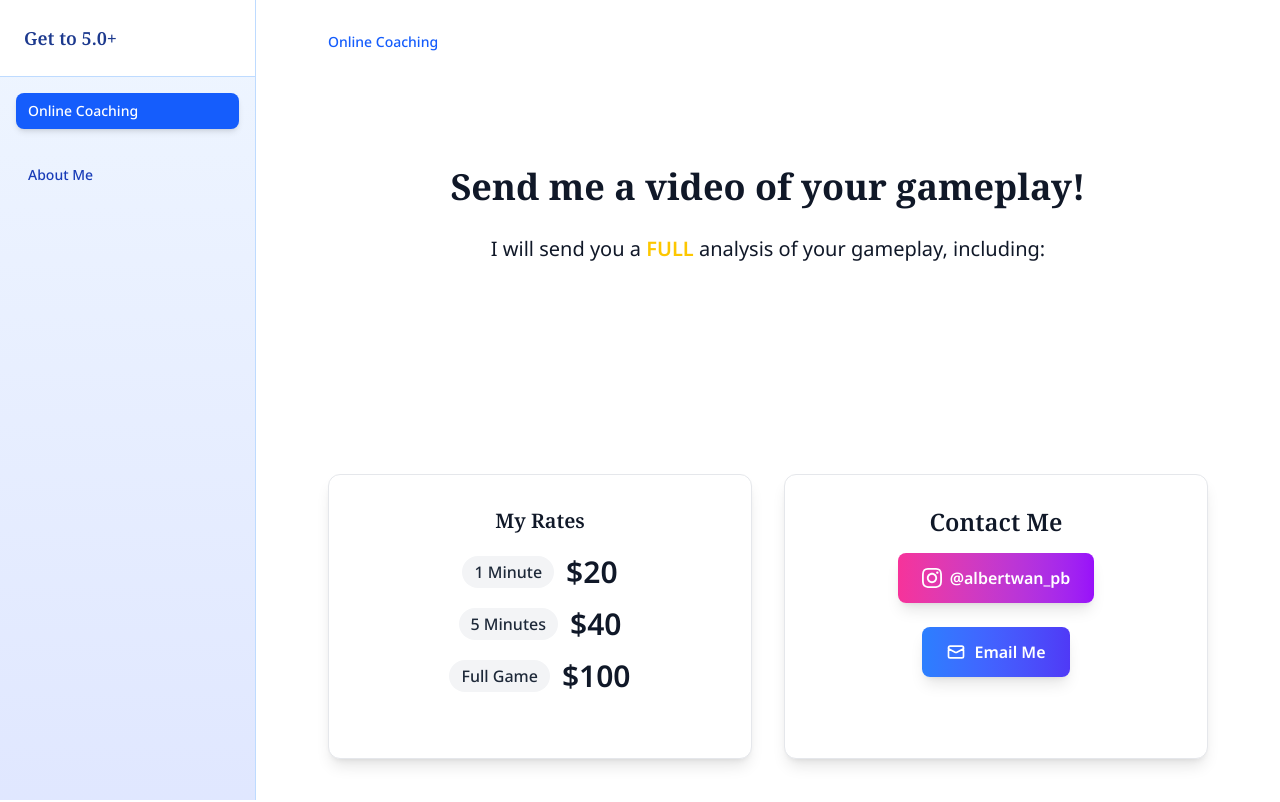
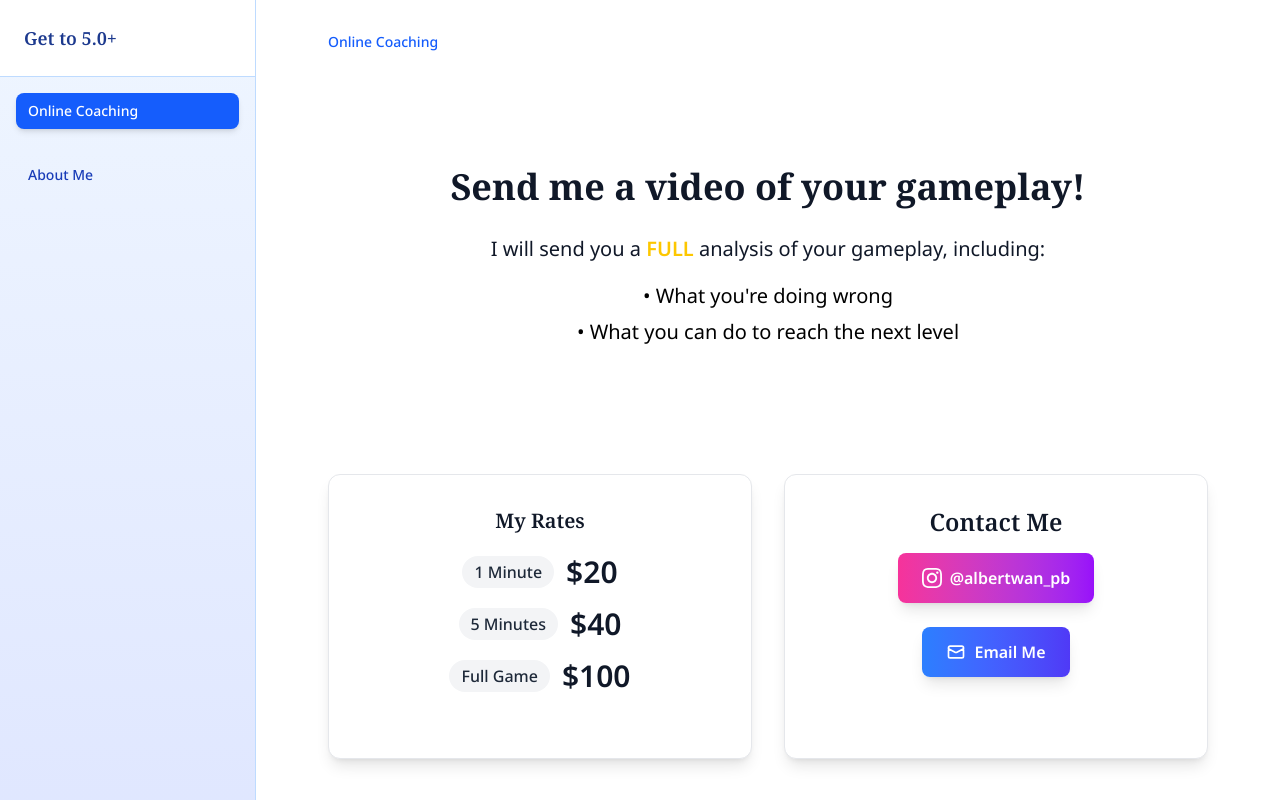
Before and after one commit to bertw2002/react-postgres-fullstack-template, a React (Vite) app: page /section/coaching in a window 1280 px wide. Shown: the top 802 px of the page. Built offline with nearby package versions, Linux system fonts and the light colour scheme; a web font is replaced by a local one.

Commit message:
Update OnlineCoachingSection.jsx

```diff
--- a/src/components/OnlineCoachingSection.jsx
+++ b/src/components/OnlineCoachingSection.jsx
@@ -9,7 +9,7 @@ function OnlineCoachingSection() {
           </h1>
           <div className="text-lg md:text-xl max-w-2xl mx-auto">
             <p className="mb-3 text-white">I will send you a <span className="text-yellow-400 font-bold">FULL</span> analysis of your gameplay, including:</p>
-            <ul className="list-none space-y-2 text-white">
+            <ul className="list-none space-y-2 text-black">
               <li>• What you're doing wrong</li>
               <li>• What you can do to reach the next level</li>
             </ul>
```
